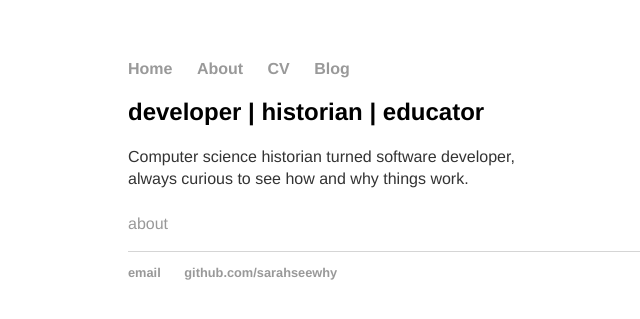
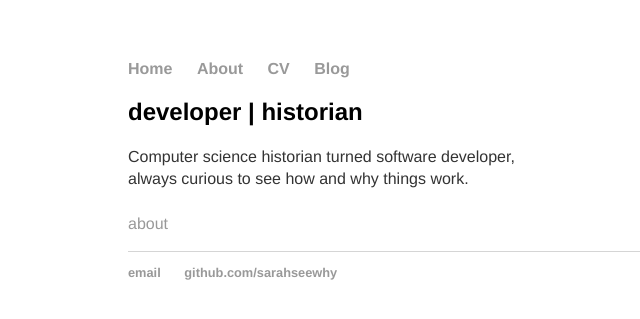
Before and after one commit to sarahseewhy/github-io-sandbox, a Jekyll site: the page built from index.html, in a window 1280 px wide. Shown: the top 319 px of the page, without its empty margins (64-704 px from the left). Built offline with Jekyll 4.4.1, drawn with Linux system fonts in a browser that asks for light colours.

Commit message:
chore(landing-page): Adjust wording.

```diff
--- a/index.html
+++ b/index.html
@@ -4,7 +4,7 @@ title: sarahseewhy
 ---
 <div class="container">
 	<div class="blurb">
-		<h2>developer | historian | educator</h2>
+		<h2>developer | historian</h2>
 		<p>
             Computer science historian turned software developer,
             <br>always curious to see how and why things work.<br>
```
